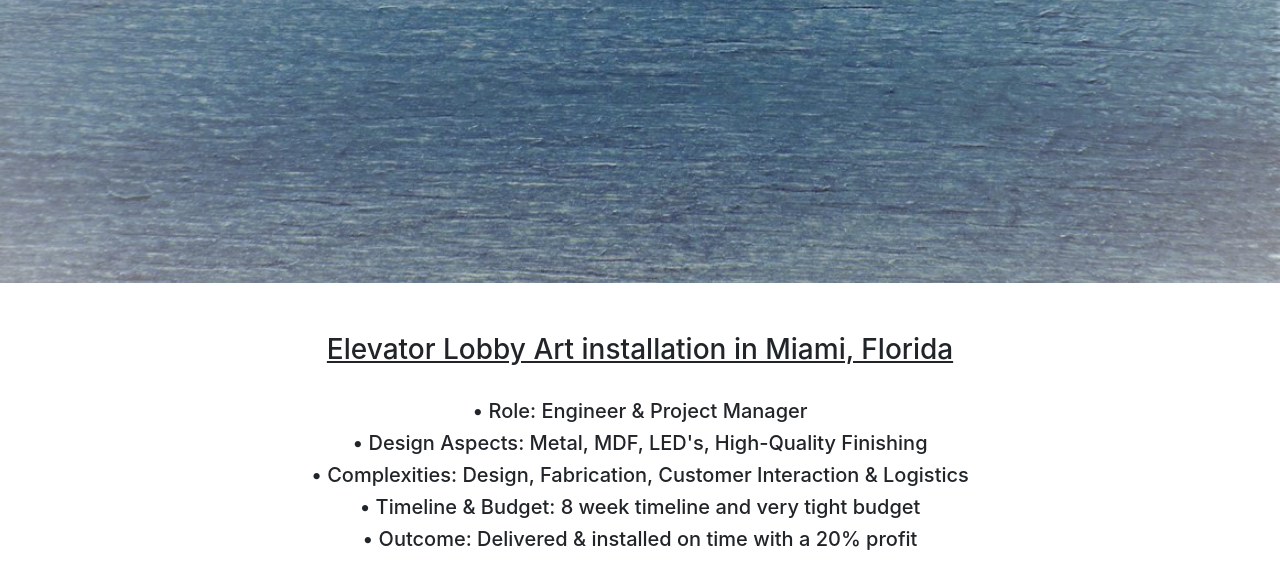
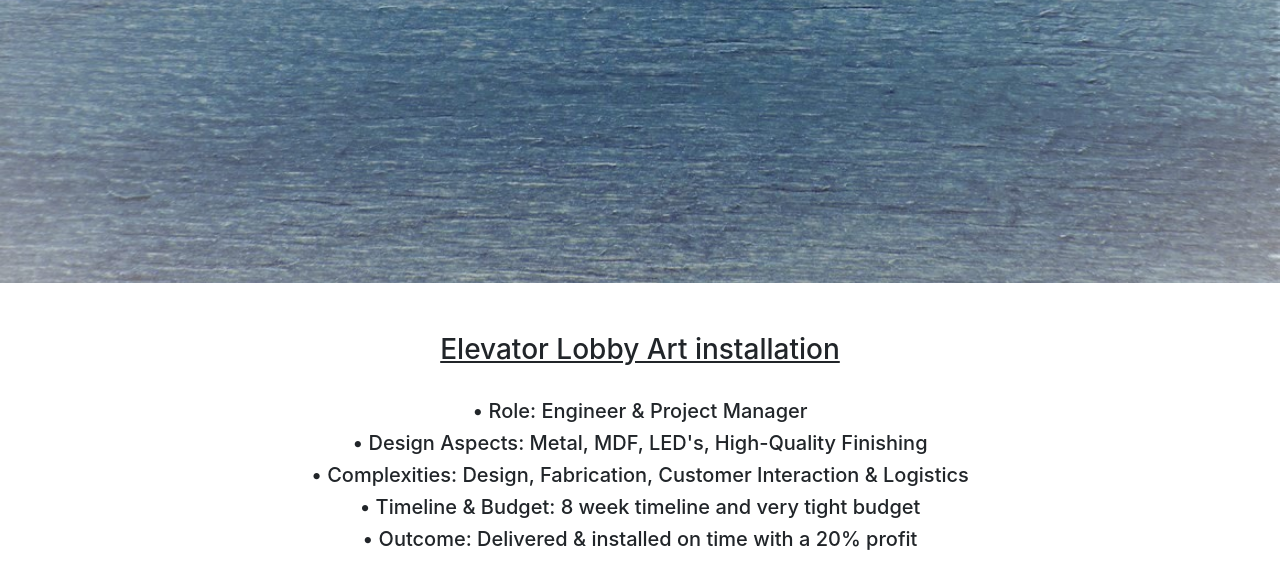
Before and after one commit to Brainstorm-Chaser/my_portfolio, a website with bundled scripts: page index.html in a window 1280 px wide. Shown: the part 517-1097 px from the top of the page. Built offline with nearby package versions, Linux system fonts and the light colour scheme.

Commit message:
updated header

```diff
--- a/index.html
+++ b/index.html
@@ -57,7 +57,7 @@
            <div class="row">
                 <div class="col-xs-3 col-sm-8 col-md-6 col-lg-7 mx-auto text-center">
            <div class="container">
-            <h3> Elevator Lobby Art installation in Miami, Florida</h3>
+            <h3> Elevator Lobby Art installation</h3>
             <br>
             <!-- <h4> Challenges: </h4> -->
 
```
